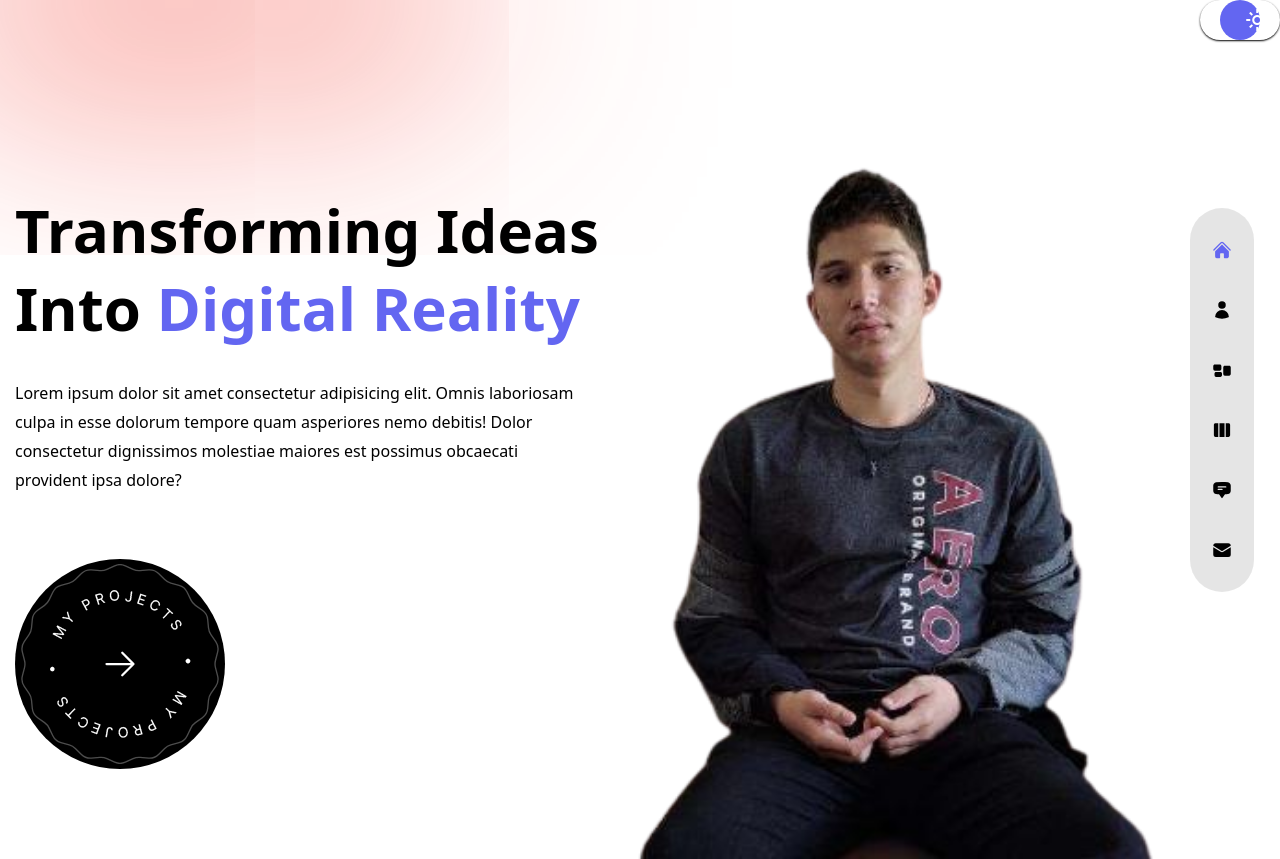
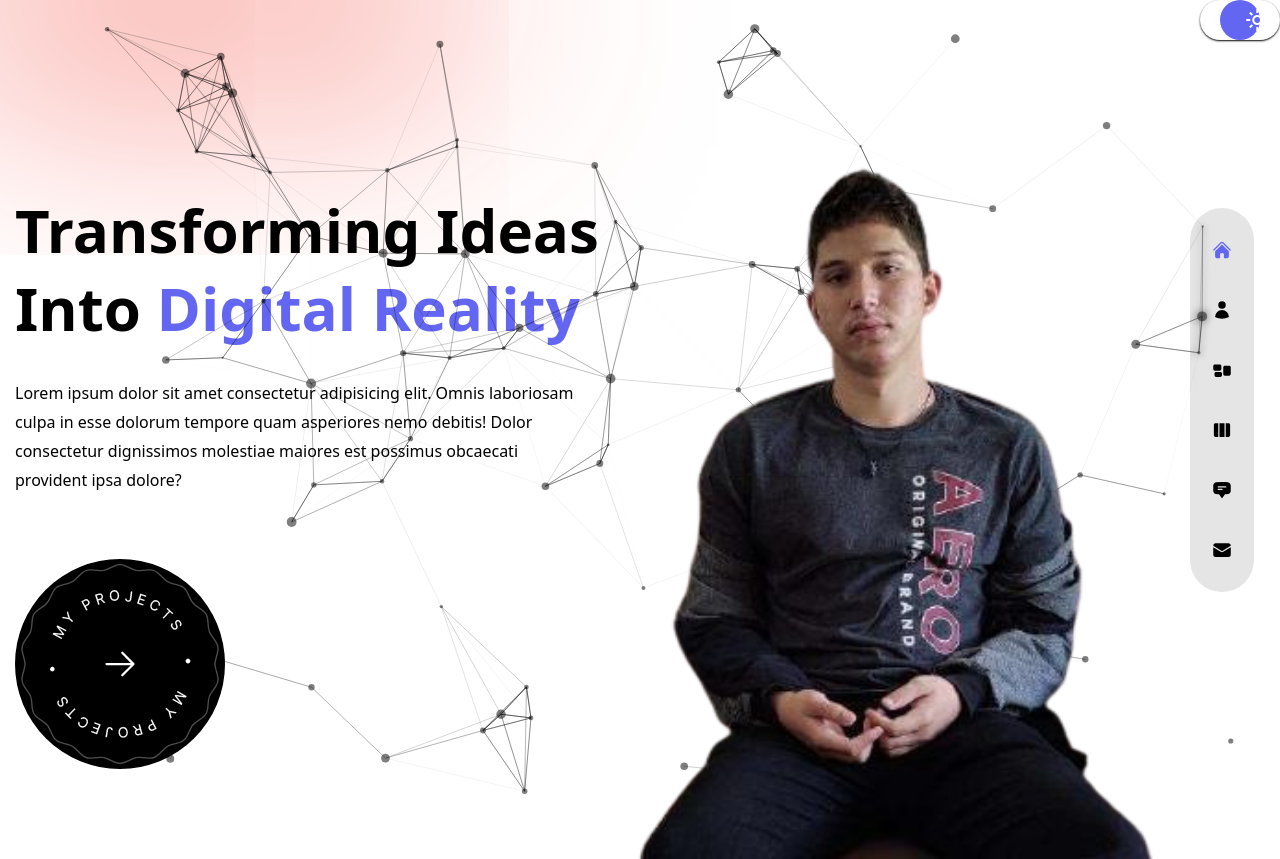
Before and after one commit to StarLordCraft/portfolio, a Next.js app: page / in a window 1280 px wide. Built offline with nearby package versions, Linux system fonts and the light colour scheme.

Commit message:
particles component completly finished

```diff
--- a/src/app/about/page.tsx
+++ b/src/app/about/page.tsx
@@ -2,7 +2,6 @@ export default function Page()
 {
     return (
         <div>
-
         </div>
     );
 }
--- a/src/app/page.tsx
+++ b/src/app/page.tsx
@@ -28,9 +28,9 @@ export default function Home() {
            <ProjectsBtn/>
          </div>
         </section>
-        <section className='w-[1200px] h-full absolute right-0 bottom-0'>
+        <section className='w-[1200px] h-full absolute right-0 bottom-0 fadeInUp'>
           <div className='dark:xl:bg-explosion dark:xl:bg-right dark:xl:bg-no-repeat
-           w-full h-full absolute mix-blend-color-dodge translate-z-0 fadeInUp'>
+           w-full h-full absolute mix-blend-color-dodge translate-z-0'>
           </div>
 
             <ParticlesContainer />
--- a/src/components/ParticlesContainer.tsx
+++ b/src/components/ParticlesContainer.tsx
@@ -1,30 +1,50 @@
 "use client"
 
 import { Particles } from 'react-tsparticles';
+import type { Container, Engine } from "tsparticles-engine";
 import { loadFull } from 'tsparticles';
 
-import React, { useCallback } from 'react';
+import React, { useCallback, useEffect, useState } from 'react';
 
 export default function ParticlesContainer()
 {
-    const particlesInit = useCallback(async (engine: any) => {
-        await loadFull(engine);
-        console.log('pronto');
+    const [linkColor, setLinkColor] = useState <string> ('#e5d393');
+    const [particleColor, setParticleColor] = useState <string> ('#e68e2e');
+
+    useEffect(function detectColorTheme() {
+        let themePrefference: string;
+        if(typeof localStorage.getItem("dark") == 'string'){
+          themePrefference = localStorage.getItem("dark") == 'true' ? 'dark' : 'light';
+        }
+        else{
+          if(window.matchMedia && window.matchMedia('(prefers-color-scheme: dark)').matches) {
+            themePrefference = 'dark';
+          } else {
+            themePrefference = 'light';
+          }
+        }
+
+        setLinkColor(themePrefference === 'dark' ? '#e5d393' : '#000');
+        setParticleColor(themePrefference === 'dark' ? '#e68e2e' : '#000');
         }, []);
 
-    const particlesLoaded = useCallback(async () => {}, []);
+    const particlesInit = useCallback(async (engine: Engine) => {
+        await loadFull(engine);
+    }, []);
+
+    const particlesLoaded = useCallback(async (container: Container | undefined) => { }, []);
 
     return (
         <Particles
-        className='w-full h-full absolute translate-z-0'
-            id='tsparticles'
+        className='w-full h-full absolute z-0'
+        id="tsparticles"
         init={particlesInit}
         loaded={particlesLoaded}
         options={{
             fullScreen: {enable: false},
             background: {
                 color: {
-                        value: ''
+                    value: "",
                 },
             },
             fpsLimit: 120,
@@ -32,11 +52,11 @@ export default function ParticlesContainer()
                 events: {
                     onClick: {
                         enable: false,
-                            mode: 'push'
+                        mode: "push",
                     },
                     onHover: {
                         enable: true,
-                            mode: 'repulse',
+                        mode: "repulse",
                     },
                     resize: true,
                 },
@@ -47,27 +67,26 @@ export default function ParticlesContainer()
                     repulse: {
                         distance: 200,
                         duration: 0.4,
-                        }
+                    },
+                },
             },
             particles: {
                 color: {
-                            value: "#e68e2e",
+                    value: particleColor,
                 },
-                        link: {
-                            color: "#f5d393",
-                            distance: 160,
+                links: {
+                    color: linkColor,
+                    distance: 150,
                     enable: true,
                     opacity: 0.5,
                     width: 1,
                 },
-                        collisions: {
-                            enable: true,
-                        },
+                collisions: {enable: true},
                 move: {
-                            directions: 'none',
+                    direction: "none",
                     enable: true,
                     outModes: {
-                                default: 'bounce',
+                        default: "bounce",
                     },
                     random: false,
                     speed: 1,
@@ -78,20 +97,19 @@ export default function ParticlesContainer()
                         enable: true,
                         area: 800,
                     },
-                            value: 80
+                    value: 80,
                 },
                 opacity: {
                     value: 0.5,
                 },
                 shape: {
-                            type: 'circle',
+                    type: "circle",
                 },
                 size: {
-                            value: {min: 1, max: 5},
+                    value: { min: 1, max: 5 },
                 },
-                        detectRetina:  true,
-                    }
-                }
+            },
+            detectRetina: true,
         }}
         />
     )
```
Also changed, not shown: src/components/ToggleTheme.tsx (line endings or trailing spaces). Lines whose indentation alone changed are shown as unchanged.
